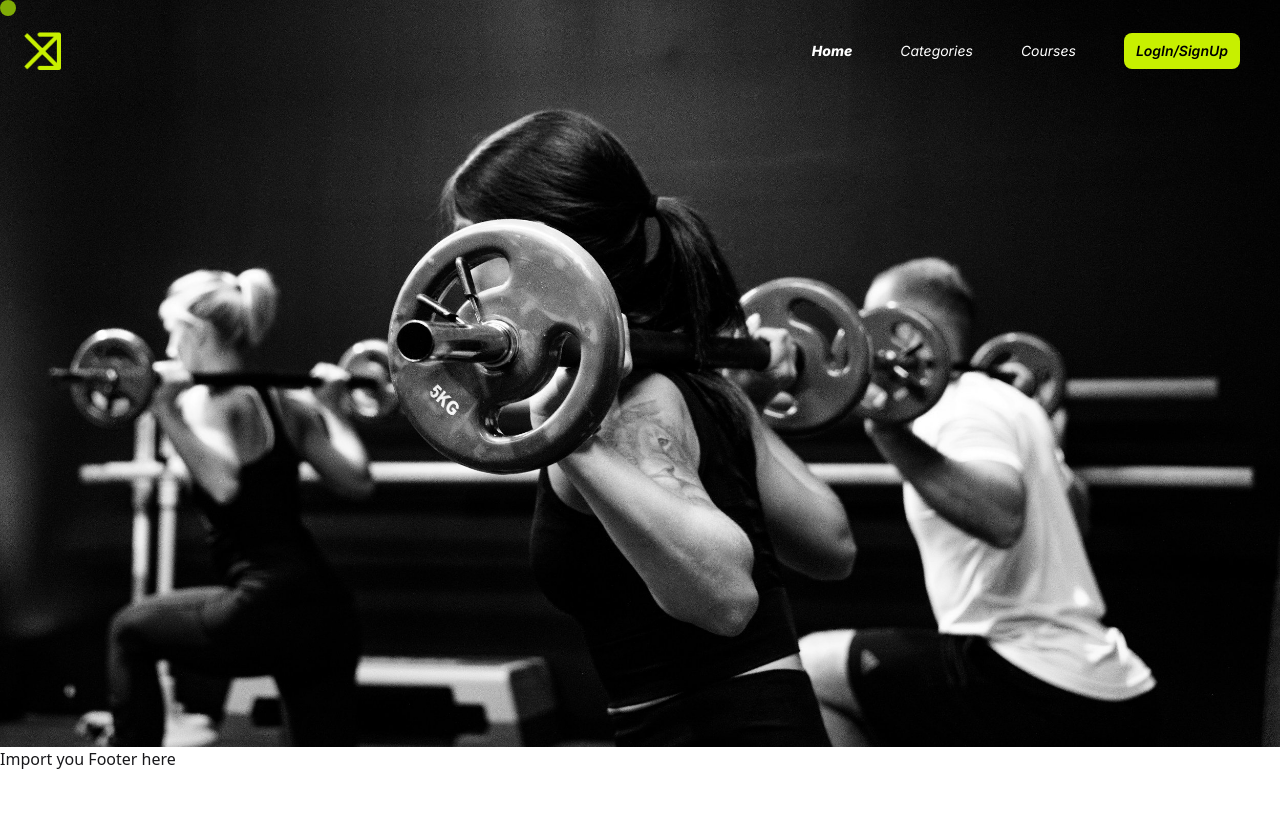
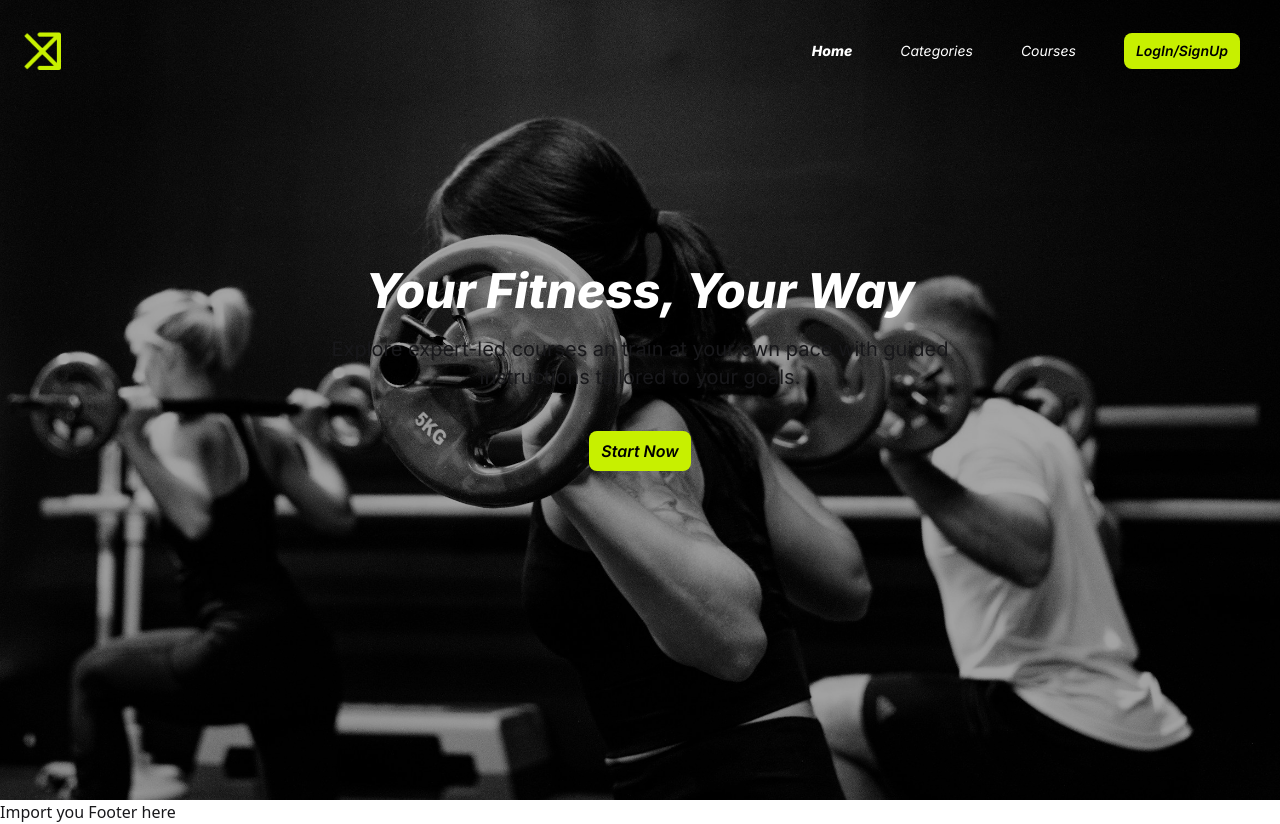
Before and after one commit to natakamm/FitnessApp_FE, a React (Vite) app: page / in a window 1280 px wide. Before the commit the page ends 800 px from the top, so only its background shows below. Built offline with nearby package versions, Linux system fonts and the light colour scheme.

Commit message:
added basic hero section and removed cursor for now

```diff
--- a/src/assets/components/Header.jsx
+++ b/src/assets/components/Header.jsx
@@ -43,7 +43,7 @@ const Header = () => {
           </Link>
         </div>
       </div>
-      <Cursor />
+      {/* <Cursor /> */}
     </>
   );
 };
--- a/src/assets/components/Hero.jsx
+++ b/src/assets/components/Hero.jsx
@@ -1,12 +1,31 @@
 import Header from "./Header";
 import hero from "../images/hero.jpg";
+import { Link } from "react-router-dom";
 
 const Hero = () => {
   return (
-    <div className=" z-0">
+    <div className="z-10 relative">
       <figure>
-        <img src={hero} alt="hero" />
+        <img
+          src={hero}
+          alt="hero"
+          className="brightness-65 w-full object-cover h-[800px]"
+        />
       </figure>
+      <div className="absolute top-1/3 left-0 w-full flex flex-col justify-center items-center text-center">
+        <h1 className="font-inter font-extrabold italic text-white text-5xl">
+          Your Fitness, Your Way
+        </h1>
+        <p className="font-inter text-xl max-w-2xl mt-5">
+          Explore expert-led courses an train at your own pace with guided
+          instructions tailored to your goals.
+        </p>
+        <Link to="">
+          <div className="mt-10 font-inter font-semibold italic text-md text-black bg-customSecondary px-3 py-2 rounded-lg">
+            Start Now
+          </div>
+        </Link>
+      </div>
     </div>
   );
 };
```
